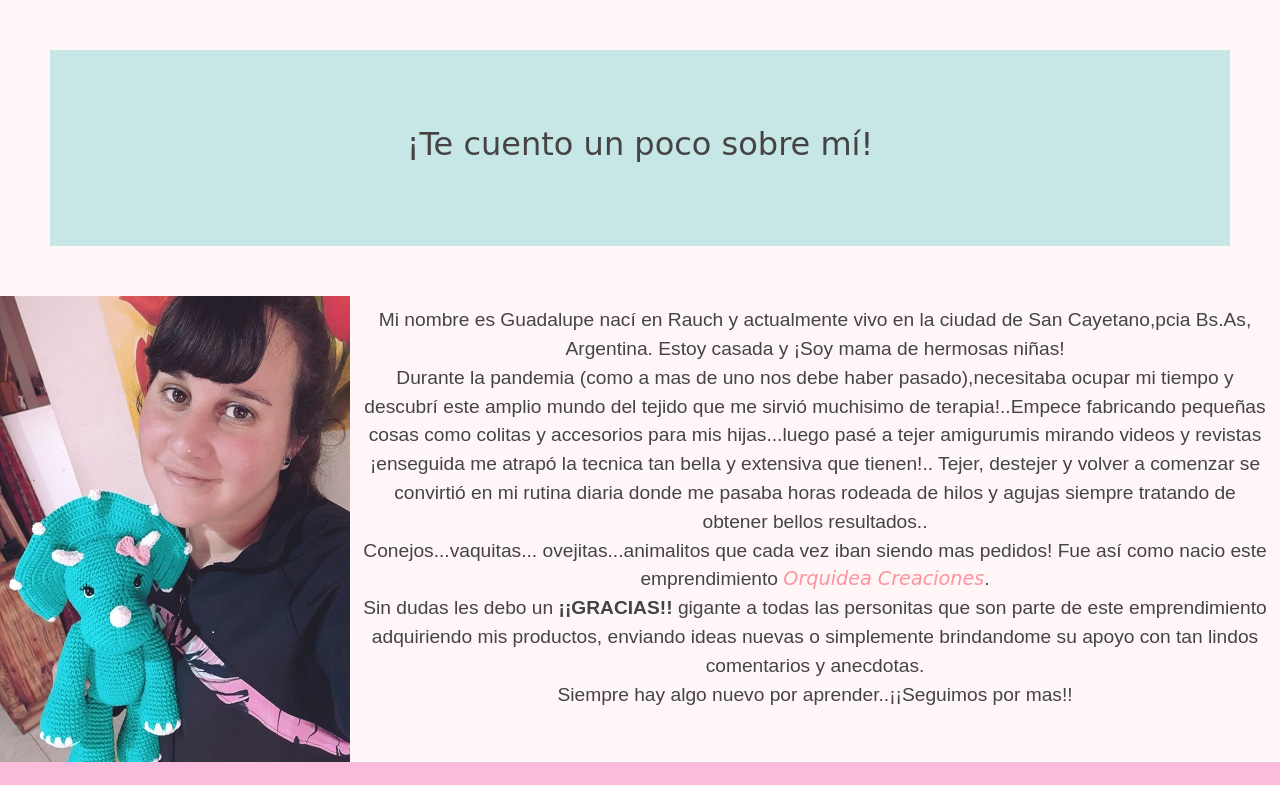
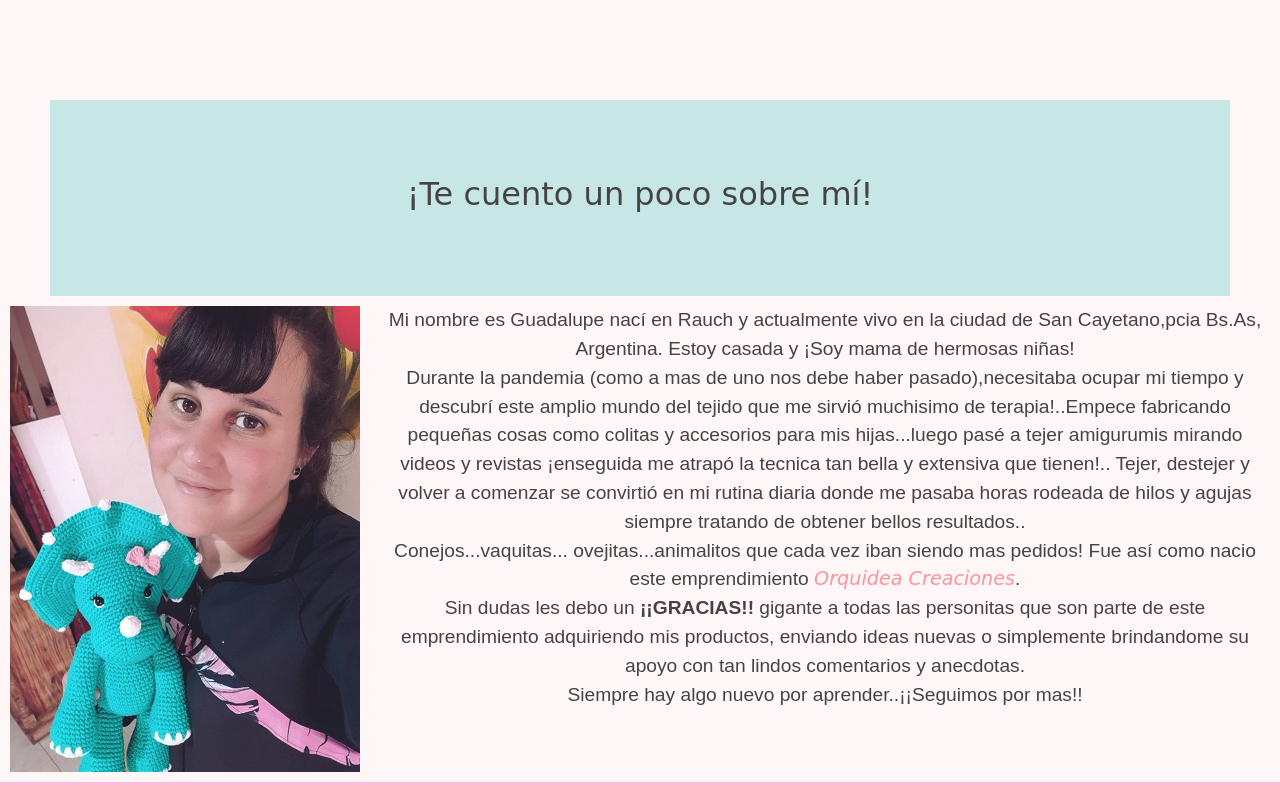
Before and after one commit to GuadalupeLippo/trabajo-final, a plain HTML site: page html/index.html in a window 1280 px wide. Shown: the part 1210-1995 px from the top of the page. Drawn offline with nearby package versions, Linux system fonts and the light colour scheme.

Commit message:
actualizado 29/6

```diff
--- a/html/index.html
+++ b/html/index.html
@@ -69,7 +69,7 @@
           ¡Te cuento un poco sobre mí!</h2>
         </div>
           <div class="fotomia">
-            <div>
+            <div class="imgMia">
               <img src="../images/sobre mí.jpg" alt="foto sobre mi">
             </div>
             <div class="sobreMi">
--- a/style/index.css
+++ b/style/index.css
@@ -65,7 +65,7 @@ h1{
 
 }
 .fotomia{
-    margin-top: 20px;
+
     display: flex;
     align-content: column;
     justify-content:space-around;
@@ -78,11 +78,19 @@ h1{
     text-align: center;
 
     margin: 50px;
+    margin-top: 100px;
+    margin-bottom: 0;
     padding:  75px;
     padding-top: 75px;
     background-color: #67ccca60;
     height: min-content;
     font-family:cursive;
+}
+.imgMia{
+    display: flex;
+    padding:10px;
+    justify-content: center;
+
 }
 .sobreMi{
     padding:10px;
```
